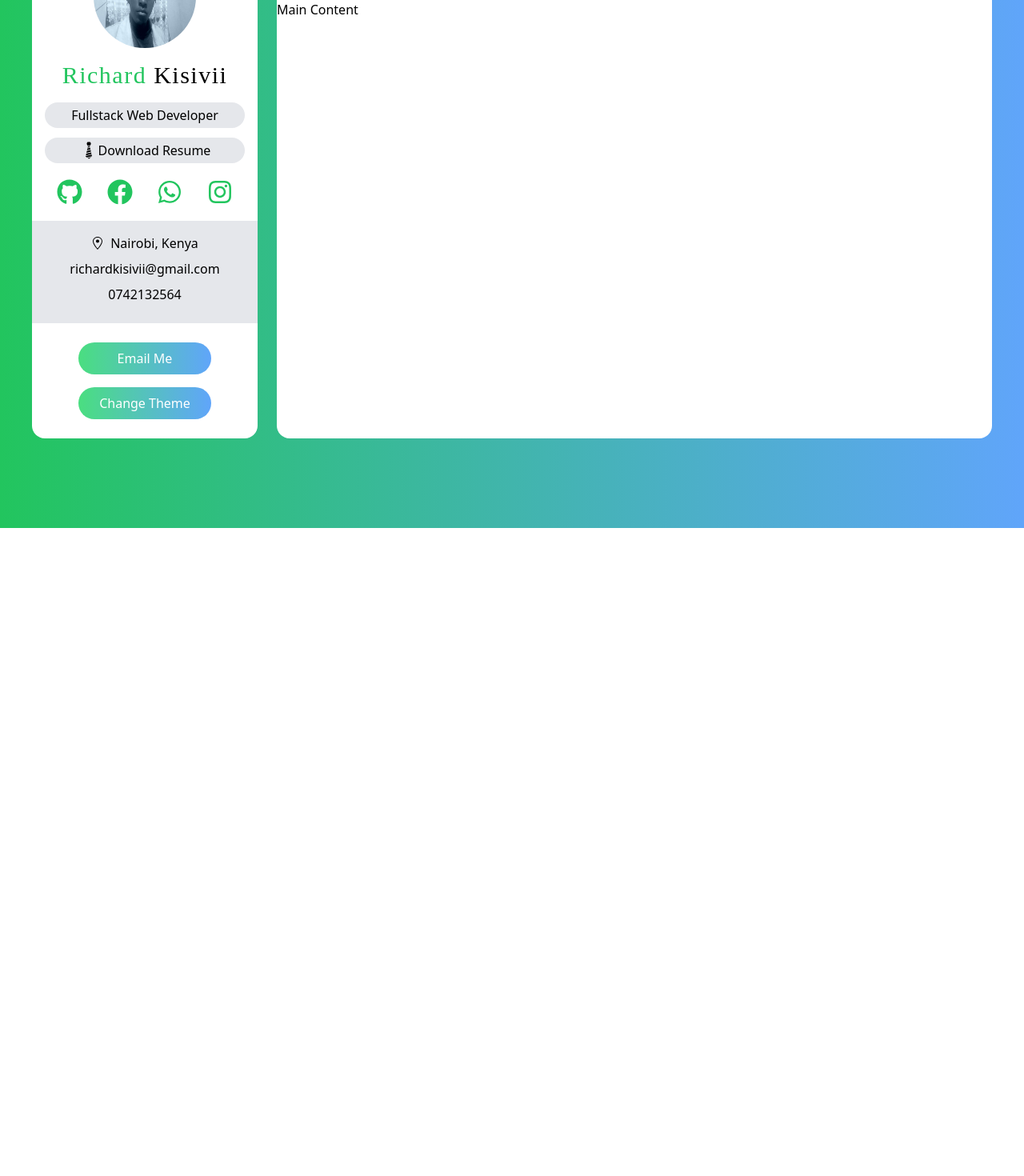
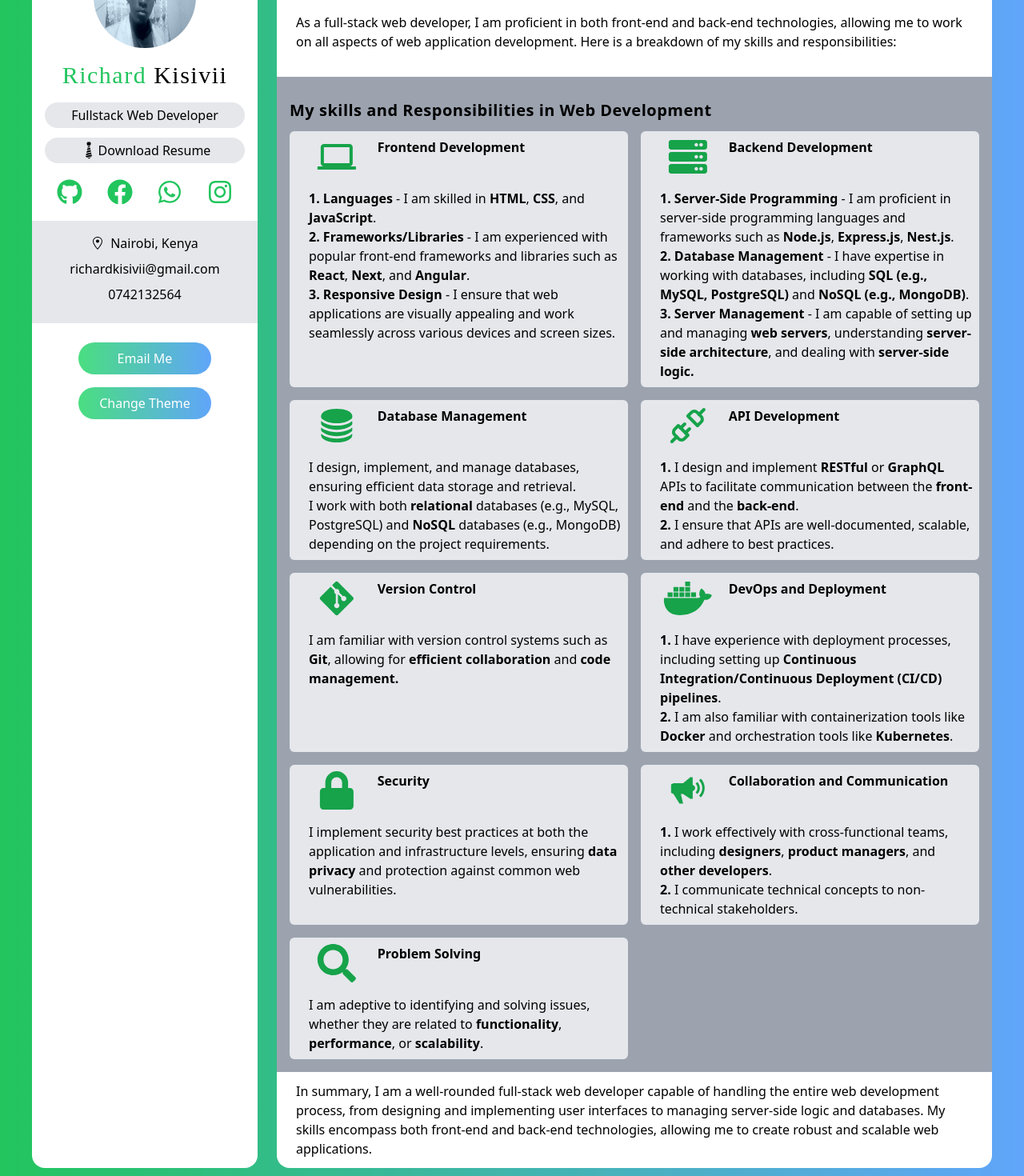
Before and after one commit to Curslo/my-site, a Next.js app: page / in a window 1280 px wide. Shown: the part 140-1610 px from the top of the page at 80% size. Before the commit the page ends 800 px from the top, so only its background shows below. Built offline with nearby package versions, Linux system fonts and the light colour scheme.

Commit message:
About Page

```diff
--- /dev/null
+++ b/data/About.ts
@@ -0,0 +1,73 @@
+import { FaDocker, FaGitAlt, FaLock, FaSearch, FaServer } from "react-icons/fa";
+import { MdComputer } from "react-icons/md";
+import { IoServer } from "react-icons/io5";
+import { LuUnplug } from "react-icons/lu";
+import { IoMdMegaphone } from "react-icons/io";
+
+import { IServices } from "../types/page";
+
+export const Services: IServices[] = [
+  {
+    id: 1,
+    title: "Frontend Development",
+    about:
+      "<b>1. Languages</b> - I am skilled in <b>HTML</b>, <b>CSS</b>, and <b>JavaScript</b>.<br/> <b>2. Frameworks/Libraries</b> - I am experienced with popular front-end frameworks and libraries such as <b>React</b>, <b>Next</b>, and <b>Angular</b>.<br/> <b>3. Responsive Design</b> - I ensure that web applications are visually appealing and work seamlessly across various devices and screen sizes.",
+    Icon: MdComputer,
+  },
+  {
+    id: 2,
+    title: "Backend Development",
+    about:
+      "<b>1. Server-Side Programming</b> - I am proficient in server-side programming languages and frameworks such as <b>Node.js</b>, <b>Express.js</b>, <b>Nest.js</b>.<br/> <b>2. Database Management</b> - I have expertise in working with databases, including <b>SQL (e.g., MySQL, PostgreSQL)</b> and <b>NoSQL (e.g., MongoDB)</b>.<br/> <b>3. Server Management</b> - I am capable of setting up and managing <b>web servers</b>, understanding <b>server-side architecture</b>, and dealing with <b>server-side logic.</b>",
+    Icon: FaServer,
+  },
+  {
+    id: 3,
+    title: "Database Management",
+    about:
+      "I design, implement, and manage databases, ensuring efficient data storage and retrieval.<br/>I work with both <b>relational</b> databases (e.g., MySQL, PostgreSQL) and <b>NoSQL</b> databases (e.g., MongoDB) depending on the project requirements.",
+    Icon: IoServer,
+  },
+  {
+    id: 4,
+    title: "API Development",
+    about:
+      "<b>1.</b> I design and implement <b>RESTful</b> or <b>GraphQL</b> APIs to facilitate communication between the <b>front-end</b> and the <b>back-end</b>.<br/><b>2.</b> I ensure that APIs are well-documented, scalable, and adhere to best practices.",
+    Icon: LuUnplug,
+  },
+  {
+    id: 5,
+    title: "Version Control",
+    about:
+      "I am familiar with version control systems such as <b>Git</b>, allowing for <b>efficient collaboration</b> and <b>code management.</b>",
+    Icon: FaGitAlt,
+  },
+  {
+    id: 6,
+    title: "DevOps and Deployment",
+    about:
+      "<b>1.</b> I have experience with deployment processes, including setting up <b>Continuous Integration/Continuous Deployment (CI/CD) pipelines</b>.<br/> <b>2.</b> I am also familiar with containerization tools like <b>Docker</b> and orchestration tools like <b>Kubernetes</b>.",
+    Icon: FaDocker,
+  },
+  {
+    id: 7,
+    title: "Security",
+    about:
+      "I implement security best practices at both the application and infrastructure levels, ensuring <b>data privacy</b> and protection against common web vulnerabilities.",
+    Icon: FaLock,
+  },
+  {
+    id: 8,
+    title: "Collaboration and Communication",
+    about:
+      "<b>1.</b> I work effectively with cross-functional teams, including <b>designers</b>, <b>product managers</b>, and <b>other developers</b>.<br/><b>2.</b> I communicate technical concepts to non-technical stakeholders.",
+    Icon: IoMdMegaphone,
+  },
+  {
+    id: 9,
+    title: "Problem Solving",
+    about:
+      "I am adeptive to identifying and solving issues, whether they are related to <b>functionality</b>, <b>performance</b>, or <b>scalability</b>.",
+    Icon: FaSearch,
+  },
+];
--- a/src/app/layout.tsx
+++ b/src/app/layout.tsx
@@ -19,8 +19,8 @@ export default function RootLayout({
         <div className="p-4 text-center rounded-2xl col-span-12 lg:col-span-3 bg-white">
           <SideBar />
         </div>
-        <div className="rounded-2xl col-span-12 lg:col-span-9 bg-white flex flex-col">
-          <NavBar/>
+        <div className="rounded-2xl col-span-12 lg:col-span-9 bg-white flex flex-col overflow-hidden">
+          <NavBar />
           {children}
         </div>
       </body>
--- a/src/app/page.tsx
+++ b/src/app/page.tsx
@@ -1,5 +1,39 @@
 import Image from "next/image";
+import { Services } from "../../data/About";
+import ServiceCard from "@/components/ServiceCard";
 
 export default function Home() {
-  return <main>Main Content</main>;
+  return (
+    <div className="flex flex-col px-6 pt-1 flex-grow">
+      <h5 className="my-3 font-medium">
+        As a full-stack web developer, I am proficient in both front-end and
+        back-end technologies, allowing me to work on all aspects of web
+        application development. Here is a breakdown of my skills and
+        responsibilities:
+      </h5>
+      <div
+        className="p-4 mt-5 bg-gray-400 flex-grow"
+        style={{ marginLeft: "-1.5rem", marginRight: "-1.5rem" }}
+      >
+        <h1 className="my-3 text-xl font-bold tracking-wide">
+          My skills and Responsibilities in Web Development
+        </h1>
+        <div className="grid gap-4 lg:grid-cols-4">
+          {Services.map((service) => (
+            // eslint-disable-next-line react/jsx-key
+            <div key={service.id} className="lg:col-span-2 bg-gray-200 rounded-md">
+              <ServiceCard service={service} />
+            </div>
+          ))}
+        </div>
+      </div>
+      <h5 className="my-3 font-medium">
+        In summary, I am a well-rounded full-stack web developer capable of
+        handling the entire web development process, from designing and
+        implementing user interfaces to managing server-side logic and
+        databases. My skills encompass both front-end and back-end technologies,
+        allowing me to create robust and scalable web applications.
+      </h5>
+    </div>
+  );
 }
--- /dev/null
+++ b/src/components/ServiceCard.tsx
@@ -0,0 +1,24 @@
+import React, { FunctionComponent } from "react";
+import { IServices } from "../../types/page";
+
+const ServiceCard: FunctionComponent<{ service: IServices }> = ({
+  service: { about, Icon, title },
+}) => {
+  const createMarkup = () => {
+    return {
+      __html: about,
+    };
+  };
+
+  return (
+    <div className="flex flex-col  p-2 space-x-4 space-y-4">
+      <div className="flex flex-row">
+        <Icon className="w-12 basis-1/4 h-12 text-green-600" />
+        <h3 className="font-bold basis-3/4 ">{title}</h3>
+      </div>
+      <p dangerouslySetInnerHTML={createMarkup()} />
+    </div>
+  );
+};
+
+export default ServiceCard;
--- /dev/null
+++ b/types/page.ts
@@ -0,0 +1,8 @@
+import { IconType } from "react-icons";
+
+export interface IServices {
+  id: number;
+  title: string;
+  about: string;
+  Icon: IconType;
+}
```
Also changed, not shown: src/components/NavBar.tsx (+47 -26 lines).
